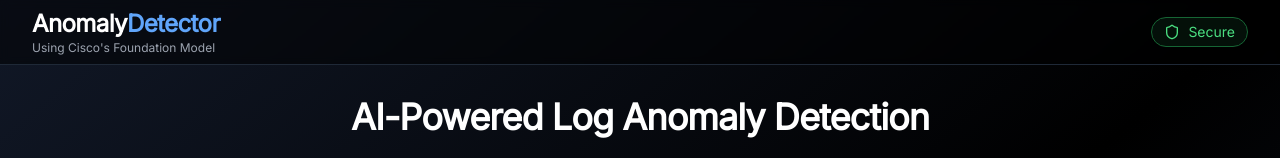
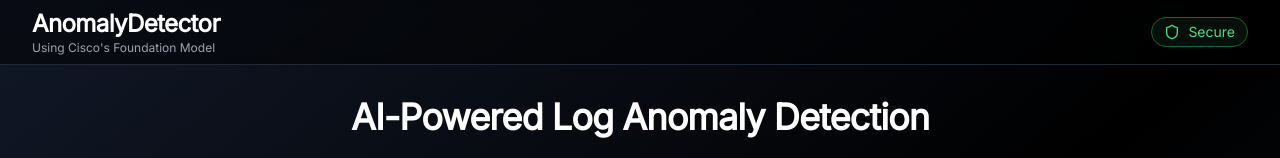
Before and after one commit to Surajvinaykumar/AnomalyDetector, a React (Vite) app: page / in a window 1280 px wide. Shown: the top 158 px of the page. Built offline with nearby package versions, Linux system fonts and the light colour scheme.

Commit message:
Update Header.tsx

```diff
--- a/src/components/Header.tsx
+++ b/src/components/Header.tsx
@@ -9,7 +9,7 @@ const Header: React.FC = () => {
           <div className="flex items-center space-x-3">
             <div>
               <h1 className="text-2xl font-bold text-white tracking-tight">
-                Anomaly<span className="text-blue-400">Detector</span>
+                Anomaly<span className="text-grey-400">Detector</span>
               </h1>
               <p className="text-xs text-gray-400">Using Cisco's Foundation Model</p>
             </div>
```
